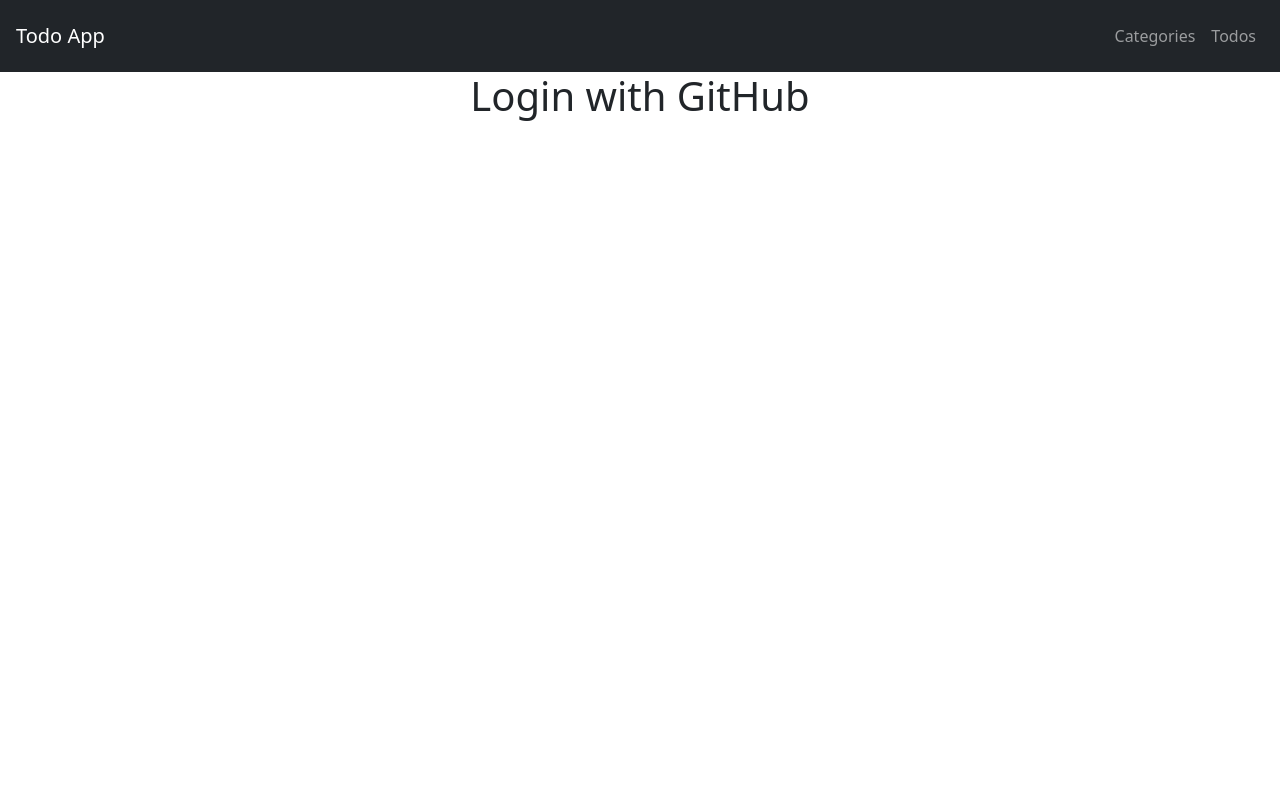
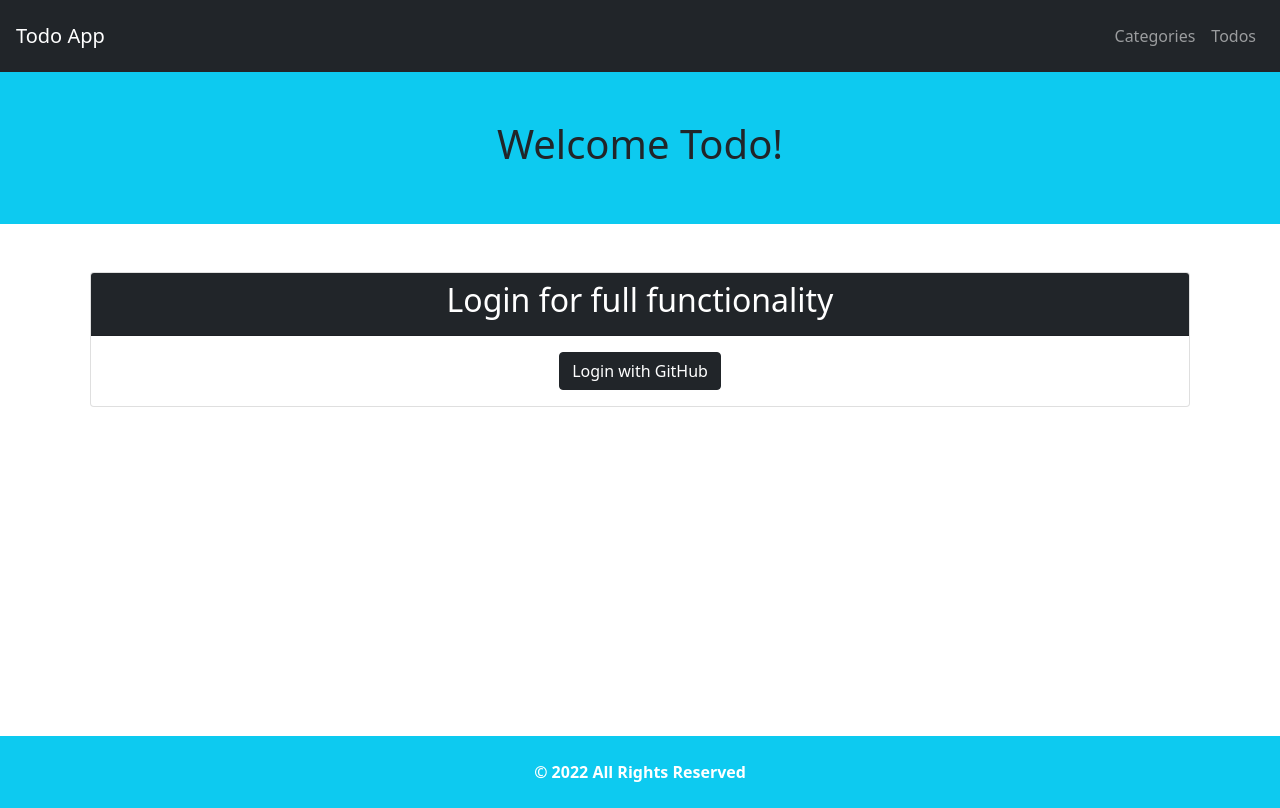
Before and after one commit to SeanAMcKinney/react_todo, a React (Create React App) app: page / in a window 1280 px wide. Built offline with nearby package versions, Linux system fonts and the light colour scheme; no server answers.

Commit message:
Added footer, login/logout, authcontext, authcss, profile

```diff
--- a/src/App.js
+++ b/src/App.js
@@ -10,10 +10,13 @@
 import Categories from "./Components/Categories/Categories";
 import Todos from "./Components/Todos/Todos";
 import NotFound from "./Components/NotFound";
+import AuthProvider from "./contexts/AuthContext";
+import Footer from "./Components/Footer";
 
 function App() {
   return (
     <div className="App">
+      <AuthProvider>
         <Router>
           {/* The Browser Router is aliased as Router,. We surround Navigation because it has Link components that work with the BrowserRouter component. This comes from react-router-dom's docs */}
           <Navigation />
@@ -24,7 +27,9 @@
             <Route path="todos" element={<Todos />} />
             <Route path="*" element={<NotFound />} />
           </Routes>
+          <Footer />
         </Router>
+      </AuthProvider>
     </div>
   );
 }
--- /dev/null
+++ b/src/Components/Footer.js
@@ -0,0 +1,18 @@
+import React from 'react'
+import Logout from './Login/Logout'
+import { useAuth } from '../contexts/AuthContext'
+
+
+export default function Footer() {
+    const {currentUser} = useAuth();
+  return (
+    <>
+        {currentUser &&
+            <Logout />
+        }
+        <footer className='text-center text-white bg-info p-4'>
+            <strong>&copy; {new Date().getFullYear()} All Rights Reserved</strong>
+        </footer>
+    </>
+  )
+}
--- /dev/null
+++ b/src/Components/Login/Auth.css
@@ -0,0 +1,11 @@
+.login {
+    min-height: 83vh;
+}
+
+span.profile img {
+    width: 40px;
+    height: 40px;
+    border-radius: 50%;
+    margin: 0 10px;
+    border: 1px solid white;
+}
--- a/src/Components/Login/Login.js
+++ b/src/Components/Login/Login.js
@@ -1,7 +1,39 @@
 import React from 'react'
+//Step 1 - accessing user info - import useAuth
+import { useAuth } from '../../contexts/AuthContext'
+import { Container, Card } from 'react-bootstrap';
+import { useNavigate } from 'react-router-dom';
 
 export default function Login() {
+    //Step 2 - create a variable to hold the currentUser, login, logout
+    const {login} = useAuth();
+    const navigate = useNavigate(0);
+
+    async function handleAuth(){
+        //await keyword to pause any more code from executing until we get the response back from Firebase
+        await login();
+        //utilizes react-router-dom functionality to redirect the user to resources
+        return navigate("/resources");
+    }
+
   return (
-    <h1>Login with GitHub</h1>
+    <div className='login'>
+        <article className='bg-info mb-5 p-5 text-dark'>
+            <h1 className="text-center">Welcome Todo!</h1>
+        </article>
+        <Container>
+            <Card className='m-2 border-dark- text-center'>
+                <Card.Header className='bg-dark text-white'>
+                    <h2>Login for full functionality</h2>
+                </Card.Header>
+                <Card.Body>
+                    {/* Step 3 - call the functionality in the UI or use it in the logic portion of the component */}
+                    <button onClick={() => handleAuth()} className='btn btn-dark'>
+                        Login with GitHub
+                    </button>
+                </Card.Body>
+            </Card>
+        </Container>
+    </div>
   )
 }
--- /dev/null
+++ b/src/Components/Login/Logout.js
@@ -0,0 +1,25 @@
+import React from 'react'
+import { useAuth } from '../../contexts/AuthContext'
+import { useNavigate } from 'react-router-dom';
+import Profile from './Profile';
+import'./Auth.css'
+
+
+export default function Logout() {
+const {logout} = useAuth();
+const navigate = useNavigate();
+
+function handleAuth(){
+    logout();
+    navigate("/");
+}
+
+  return (
+    <div className='logout text-center p-3 bg-dark text-white'>
+        <Profile />
+        <button onClick={() => handleAuth()} className='btn btn-info'>
+            Logout
+        </button>
+    </div>
+  )
+}
--- /dev/null
+++ b/src/Components/Login/Profile.js
@@ -0,0 +1,13 @@
+import React from 'react'
+import { useAuth } from '../../contexts/AuthContext'
+
+
+export default function Profile() {
+    const {currentUser} = useAuth()
+  return (
+    <span className='profile p-2'>
+        {currentUser.email}
+        <img src={currentUser.photoURL} alt={currentUser.displayName}/>
+    </span>
+  )
+}
--- /dev/null
+++ b/src/contexts/AuthContext.js
@@ -0,0 +1,50 @@
+import React, { useContext, useState, useEffect } from 'react'
+import { auth } from '../base'
+import { GithubAuthProvider, signInWithPopup, signOut } from 'firebase/auth'
+
+const AuthContext = React.createContext();
+
+export function useAuth(){
+    return useContext(AuthContext);
+}
+
+//The rest of this file is creating a component that will allow the app to communicate this info to other components that are nested inside this one. 'children' is referring to those components nested inside.
+export default function AuthProvider({children}){
+    //Create hooks for currentUser and another custom hook to determine if the context has information to share with nested components and load thos components in after they have been given the info.
+    const [currentUser, setCurrentUser] = useState();
+    const [loading, setLoading] = useState(true);
+    //Instantiate a GitHubAuthProvider object from Firebase
+    const gitHubProvider = new GithubAuthProvider();
+
+    async function login(){
+        signInWithPopup(auth, gitHubProvider).then(authData => {
+            console.log(authData);
+            setCurrentUser(authData.user)})
+    }
+
+async function logout(){
+    signOut(auth).then(setCurrentUser(null))
+}
+
+//The object below will hold currentUser info, login, and logout, so we can use them in components as necessary.
+    const value = { currentUser, login, logout };
+
+    //uef => tab
+    useEffect(() => {
+        //authChange will use Firebase functionality to get user info, set the currentUser hook to the value retrieved, and allow the components to load in using the custom hook
+        const authChange = auth.onAuthStateChanged(user => {
+            setCurrentUser(user)
+            setLoading(false)
+        })
+
+        return authChange;
+    }, []);
+
+    return(
+        <AuthContext.Provider value={value}>
+            {/* Below we are waiting for the AuthContext info to populate before loading the components in the UI */}
+            {!loading && children}
+        </AuthContext.Provider>
+    )
+
+}
```
Lines whose indentation alone changed are shown as unchanged.
